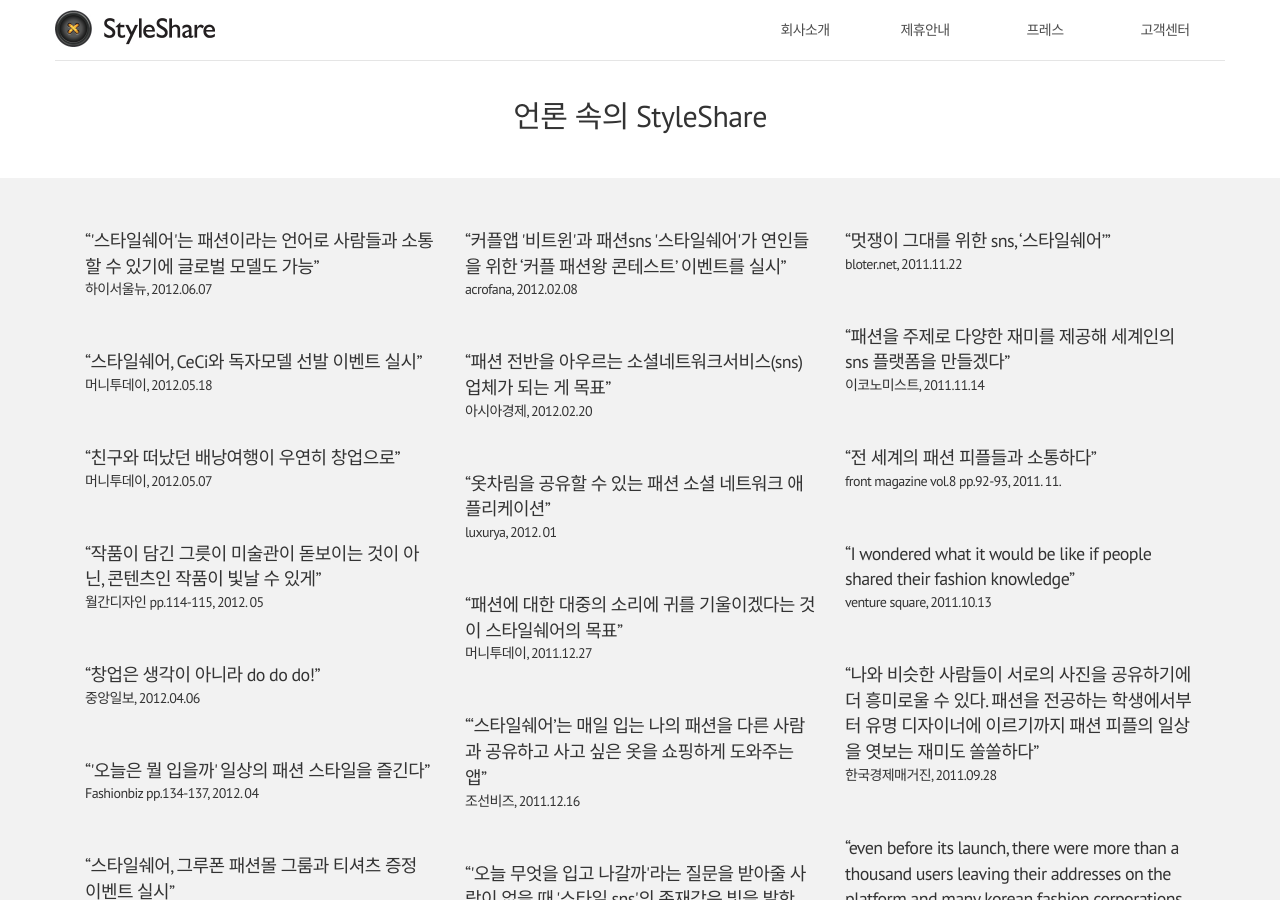
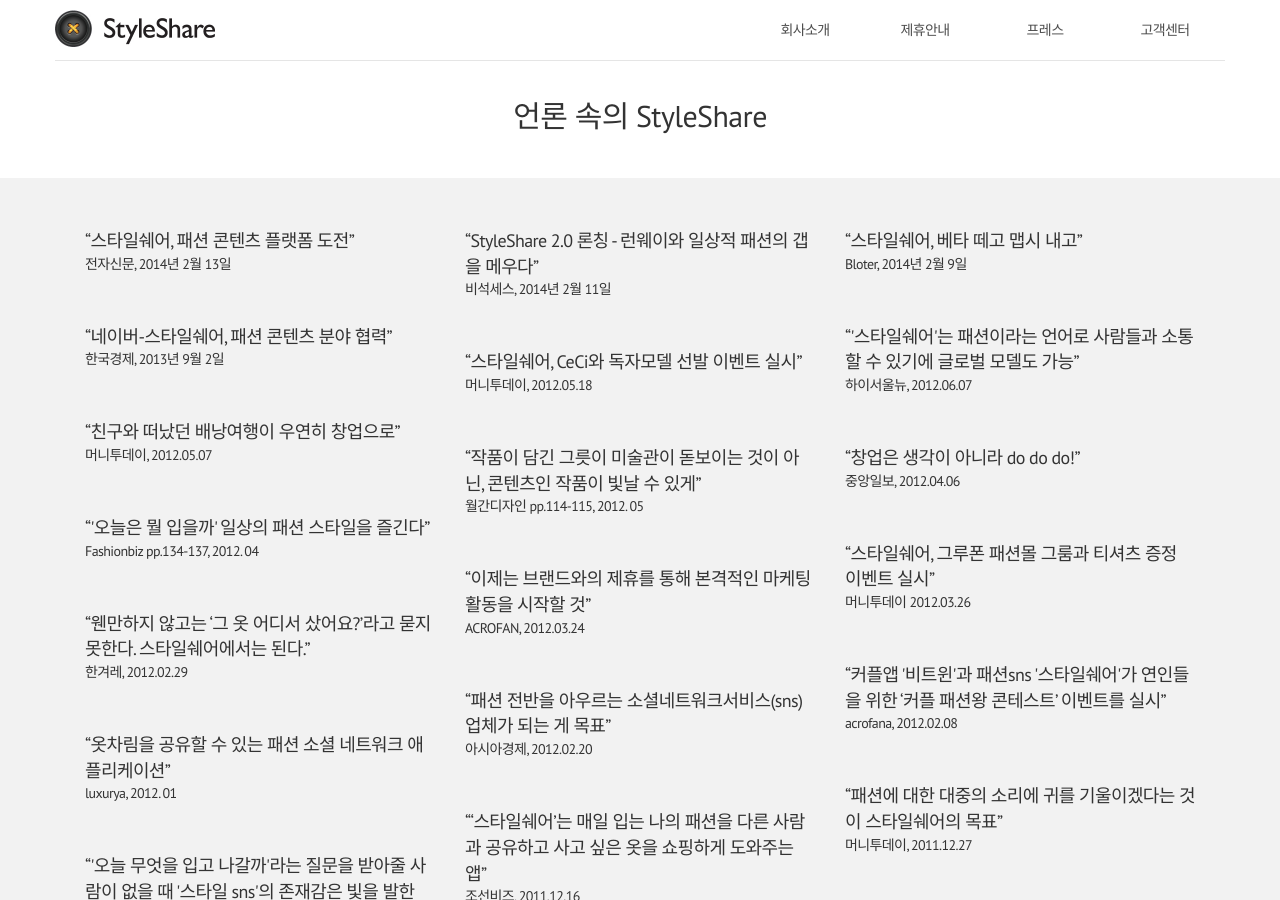
Before and after one commit to geonu/styleshare.github.io, a Jekyll site: the page built from press/index.html, in a window 1280 px wide and 900 px high. Built offline with Jekyll 4.4.1, drawn with Linux system fonts in a browser that asks for light colours; nearby versions of some CDN libraries; Markdown is read by kramdown in place of the engine named in the settings.

Commit message:
Press 추가함

```diff
--- a/press/index.html
+++ b/press/index.html
@@ -4,143 +4,171 @@
 headTitle: 언론 속의 StyleShare
 ---
 
-<div class="col-md-4">
-  <div class="ss-press-link">
+<div id="masonry-container" class="js-masonry"
+     data-masonry-options='{ "columnWidth": 380, "itemSelector": ".ss-press-link" }'>
+  <div class="ss-press-link col-md-4">
+    <a target="_blank" href="http://www.etnews.com/news/contents/internet/2916346_1488.html">
+      “스타일쉐어, 패션 콘텐츠 플랫폼 도전”
+    </a>
+    <p>전자신문, 2014년 2월 13일</p>
+  </div>
+
+  <div class="ss-press-link col-md-4">
+    <a target="_blank" href="http://besuccess.com/2014/02/styleshare/?utm_campaign=styleshare&utm_medium=rss&utm_source=rss">
+      “StyleShare 2.0 론칭 - 런웨이와 일상적 패션의 갭을 메우다”
+    </a>
+    <p>비석세스, 2014년 2월 11일</p>
+  </div>
+
+  <div class="ss-press-link col-md-4">
+    <a target="_blank" href="http://www.bloter.net/archives/180584">
+      “스타일쉐어, 베타 떼고 맵시 내고”
+    </a>
+    <p>Bloter, 2014년 2월 9일</p>
+  </div>
+
+  <div class="ss-press-link col-md-4">
+    <a target="_blank" href="http://www.hankyung.com/news/app/newsview.php?aid=201309028102g">
+      “네이버-스타일쉐어, 패션 콘텐츠 분야 협력”
+    </a>
+    <p>한국경제, 2013년 9월 2일</p>
+  </div>
+
+  <div class="ss-press-link col-md-4">
     <a target="_blank" href="http://inews.seoul.go.kr/hsn/program/article/articleDetail.jsp?menuID=001014002&amp;boardID=179442&amp;category1=NC9&amp;category2=NC9_2">“'스타일쉐어'는 패션이라는 언어로 사람들과 소통할 수 있기에 글로벌 모델도 가능”</a>
     <p>하이서울뉴, 2012.06.07</p>
   </div>
 
-  <div class="ss-press-link">
-    <a target="_blank" href="http://www.mt.co.kr/view/mtview.php?type=1&amp;no=2012051817193261285&amp;outss-press-link=1">“스타일쉐어, CeCi와 독자모델 선발 이벤트 실시”</a>
+  <div class="ss-press-link col-md-4">
+    <a target="_blank" href="http://www.mt.co.kr/view/mtview.php?type=1&amp;no=2012051817193261285&amp;outss-press-link col-md-4=1">“스타일쉐어, CeCi와 독자모델 선발 이벤트 실시”</a>
     <p>머니투데이, 2012.05.18</p>
   </div>
 
-  <div class="ss-press-link">
+  <div class="ss-press-link col-md-4">
     <a target="_blank" href="http://mnb.mt.co.kr/mnbview.php?no=2012050711210093782">“친구와 떠났던 배낭여행이 우연히 창업으로”</a>
     <p>머니투데이, 2012.05.07</p>
   </div>
 
-  <div class="ss-press-link">
+  <div class="ss-press-link col-md-4">
     <span>“작품이 담긴 그릇이 미술관이 돋보이는 것이 아닌, 콘텐츠인 작품이 빛날 수 있게”</span>
     <p>월간디자인 pp.114-115, 2012. 05</p>
   </div>
 
-  <div class="ss-press-link">
-    <a target="_blank" href="http://article.joinsmsn.com/news/article/article.asp?total_id=7820407&amp;cloc=oss-press-link%7Carticle%7Cdefault">“창업은 생각이 아니라 do do do!”</a>
+  <div class="ss-press-link col-md-4">
+    <a target="_blank" href="http://article.joinsmsn.com/news/article/article.asp?total_id=7820407&amp;cloc=oss-press-link col-md-4%7Carticle%7Cdefault">“창업은 생각이 아니라 do do do!”</a>
     <p>중앙일보, 2012.04.06</p>
   </div>
 
-  <div class="ss-press-link">
+  <div class="ss-press-link col-md-4">
     <span>“'오늘은 뭘 입을까' 일상의 패션 스타일을 즐긴다”</span>
     <p>Fashionbiz pp.134-137, 2012. 04</p>
   </div>
 
-  <div class="ss-press-link">
-    <a target="_blank" href="http://www.mt.co.kr/view/mtview.php?type=1&amp;no=2012032613202959813&amp;outss-press-link=1">“스타일쉐어, 그루폰 패션몰 그룸과 티셔츠 증정 이벤트 실시”</a>
+  <div class="ss-press-link col-md-4">
+    <a target="_blank" href="http://www.mt.co.kr/view/mtview.php?type=1&amp;no=2012032613202959813&amp;outss-press-link col-md-4=1">“스타일쉐어, 그루폰 패션몰 그룸과 티셔츠 증정 이벤트 실시”</a>
     <p>머니투데이 2012.03.26</p>
   </div>
 
-  <div class="ss-press-link">
+  <div class="ss-press-link col-md-4">
     <a target="_blank" href="http://www.acrofan.com/ko-kr/consumer/news/20120324/00000003">“이제는 브랜드와의 제휴를 통해 본격적인 마케팅 활동을 시작할 것”</a>
     <p>ACROFAN, 2012.03.24</p>
   </div>
 
-  <div class="ss-press-link">
+  <div class="ss-press-link col-md-4">
     <a target="_blank" href="http://www.hani.co.kr/arti/specialsection/esc_section/521357.html">“웬만하지 않고는 ‘그 옷 어디서 샀어요?’라고 묻지 못한다. 스타일쉐어에서는 된다.”</a>
     <p>한겨레, 2012.02.29</p>
   </div>
-</div>
 
-<div class="col-md-4">
-  <div class="ss-press-link">
+  <div class="ss-press-link col-md-4">
     <a target="_blank" href="http://www.acrofan.com/ko-kr/consumer/news/20120208/00000007">“커플앱 '비트윈'과 패션sns '스타일쉐어'가 연인들을 위한 ‘커플 패션왕 콘테스트’ 이벤트를 실시”</a>
     <p>acrofana, 2012.02.08</p>
   </div>
 
-  <div class="ss-press-link">
+  <div class="ss-press-link col-md-4">
     <a target="_blank" href="http://www.asiae.co.kr/news/view.htm?idxno=2012022009474037281">“패션 전반을 아우르는 소셜네트워크서비스(sns) 업체가 되는 게 목표”</a>
     <p>아시아경제, 2012.02.20</p>
   </div>
 
-  <div class="ss-press-link">
+  <div class="ss-press-link col-md-4">
     <span>“옷차림을 공유할 수 있는 패션 소셜 네트워크 애플리케이션”</span>
     <p>luxurya, 2012. 01</p>
   </div>
 
-  <div class="ss-press-link">
-    <a target="_blank" href="http://www.mt.co.kr/view/mtview.php?type=1&amp;no=2011122615164863866&amp;outss-press-link=1">“패션에 대한 대중의 소리에 귀를 기울이겠다는 것이 스타일쉐어의 목표”</a>
+  <div class="ss-press-link col-md-4">
+    <a target="_blank" href="http://www.mt.co.kr/view/mtview.php?type=1&amp;no=2011122615164863866&amp;outss-press-link col-md-4=1">“패션에 대한 대중의 소리에 귀를 기울이겠다는 것이 스타일쉐어의 목표”</a>
     <p>머니투데이, 2011.12.27</p>
   </div>
 
-  <div class="ss-press-link">
+  <div class="ss-press-link col-md-4">
     <a target="_blank" href="http://biz.chosun.com/site/data/html_dir/2011/12/16/2011121600697.html">“‘스타일쉐어’는 매일 입는 나의 패션을 다른 사람과 공유하고 사고 싶은 옷을 쇼핑하게 도와주는 앱”</a>
     <p>조선비즈, 2011.12.16</p>
   </div>
 
-  <div class="ss-press-link">
+  <div class="ss-press-link col-md-4">
     <a target="_blank" href="http://news.hankooki.com/lpage/economy/201112/h20111215211451111720.htm">“'오늘 무엇을 입고 나갈까'라는 질문을 받아줄 사람이 없을 때 '스타일 sns'의 존재감은 빛을 발한다”</a>
     <p>한국일보, 2011.12.15</p>
   </div>
 
-  <div class="ss-press-link">
+  <div class="ss-press-link col-md-4">
     <span>“패션과 소셜 네트워크 서비스를 접목시킨 '스타일쉐어'”</span>
     <p>제일기획 사보, 2011.12</p>
   </div>
 
-  <div class="ss-press-link">
+  <div class="ss-press-link col-md-4">
     <span>“패션을 사랑하는 사람들의 소셜 네트워크 서비스”</span>
     <p>instyle "5 free style apps", 2011. 12</p>
   </div>
 
-  <div class="ss-press-link">
+  <div class="ss-press-link col-md-4">
     <a target="_blank" href="http://news.mk.co.kr/newsread.php?year=2011&amp;no=757105">“매일 아침 오늘은 뭘 입을까 하는 고민에서 사업 아이템을 발굴했다. 2달 만에 사용자 5만명을 넘어섰다. 세계로 진출해 사용자를 확보하고 패션 관련 수익모델을 만들어나갈 것”</a>
     <p>매경이코노미, 2011.11.23</p>
   </div>
-</div>
 
-<div class="col-md-4">
-  <div class="ss-press-link">
+  <div class="ss-press-link col-md-4">
     <a target="_blank" href="http://www.bloter.net/archives/84672">“멋쟁이 그대를 위한 sns, ‘스타일쉐어’”</a>
     <p>bloter.net, 2011.11.22</p>
   </div>
 
-  <div class="ss-press-link">
+  <div class="ss-press-link col-md-4">
     <a target="_blank" href="http://magazine.joinsmsn.com/economist/article_view.asp?aid=290911">“패션을 주제로 다양한 재미를 제공해 세계인의 sns 플랫폼을 만들겠다”</a>
     <p>이코노미스트, 2011.11.14</p>
   </div>
 
-  <div class="ss-press-link">
+  <div class="ss-press-link col-md-4">
     <span>“전 세계의 패션 피플들과 소통하다”</span>
     <p>front magazine vol.8 pp.92-93, 2011. 11.</p>
   </div>
 
-  <div class="ss-press-link">
+  <div class="ss-press-link col-md-4">
     <a target="_blank" href="http://venturesquare.net/1484">“I wondered what it would be like if people shared their fashion knowledge”</a>
     <p>venture square, 2011.10.13</p>
   </div>
 
-  <div class="ss-press-link">
+  <div class="ss-press-link col-md-4">
     <a target="_blank" href="http://magazine.hankyung.com/business/apps/news?popup=0&amp;nid=01&amp;c1=1003&amp;nkey=2011092100825000331&amp;mode=sub_view">“나와 비슷한 사람들이 서로의 사진을 공유하기에 더 흥미로울 수 있다. 패션을 전공하는 학생에서부터 유명 디자이너에 이르기까지 패션 피플의 일상을 엿보는 재미도 쏠쏠하다”</a>
     <p>한국경제매거진, 2011.09.28</p>
   </div>
 
-  <div class="ss-press-link">
+  <div class="ss-press-link col-md-4">
     <a target="_blank" href="http://sgentrepreneurs.com/news-stop/2011/09/17/south-korea-digest-tech-news-not-influential-fashion-website-style-share-launches-and-more/">“even before its launch, there were more than a thousand users leaving their addresses on the platform and many korean fashion corporations inquiring on advertisement of their own products on the style share domain”</a>
     <p>sgentrepreneurs 2011.09.17</p>
   </div>
 
-  <div class="ss-press-link">
-    <a target="_blank" href="http://article.joinsmsn.com/news/article/article.asp?total_id=6201562&amp;cloc=oss-press-link%7carticle%7cdefault">“스타일쉐어를 ‘패션계의 페이스북’으로 성장시키겠다”</a>
+  <div class="ss-press-link col-md-4">
+    <a target="_blank" href="http://article.joinsmsn.com/news/article/article.asp?total_id=6201562&amp;cloc=oss-press-link col-md-4%7carticle%7cdefault">“스타일쉐어를 ‘패션계의 페이스북’으로 성장시키겠다”</a>
     <p>중앙일보 2011.09.16</p>
   </div>
 
-  <div class="ss-press-link">
+  <div class="ss-press-link col-md-4">
     <a target="_blank" href="http://news.mt.co.kr/mtview.php?no=2011083019144880427&amp;type=1">“'길거리 패션 정보' 알려준다하니, 론칭도 하기전에 패션업계 떠들썩"”</a>
     <p>머니투데이, 2011.09.01</p>
   </div>
 
-  <div class="ss-press-link">
+  <div class="ss-press-link col-md-4">
     <a target="_blank" href="http://www.etnews.com/news/economy/economy/2497991_1493.html">“스타일쉐어, 미국에서 열리는 세계 최대 규모 스타트업 경진대회에 아시아 기업으로는 유일하게 참가권을 획득”</a>
     <p>전자신문, 2011.06.26</p>
   </div>
 </div>
+
+<!-- masonry -->
+<script src="//cdnjs.cloudflare.com/ajax/libs/masonry/3.1.2/masonry.pkgd.js"></script>
```
